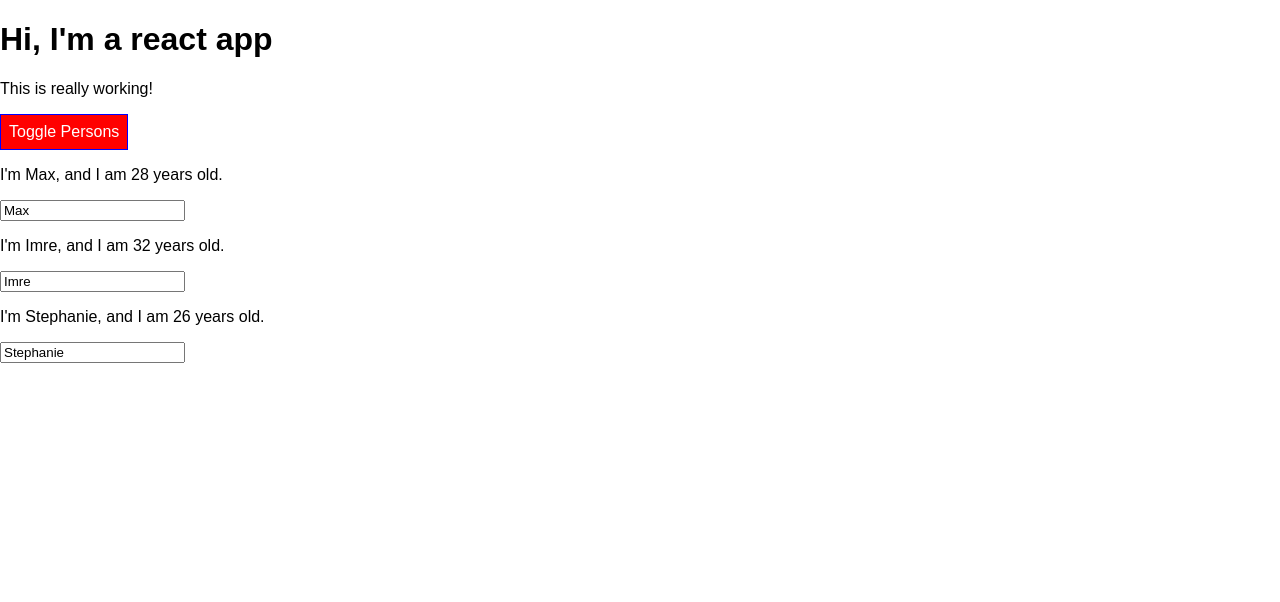
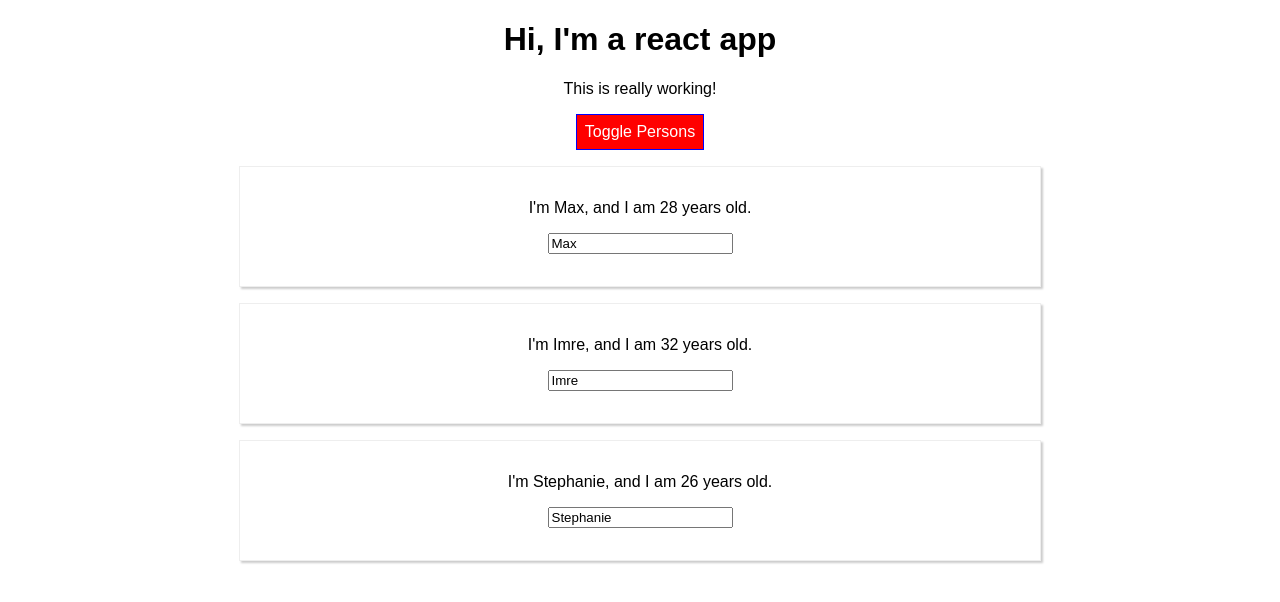
Before and after one commit to Zsemle/react-complete-guide, a React app: page / in a window 1280 px wide. Both pictures are taken after a click on the button "Toggle Persons". Shown: the top 602 px of the page. Built offline with nearby package versions, Linux system fonts and the light colour scheme.

Commit message:
css works as before

```diff
--- a/src/App.js
+++ b/src/App.js
@@ -1,7 +1,6 @@
 import React, { Component } from 'react';
-import './App.css';
+import classes from './App.css';
 import Person from './Person/Person';
-import './Person/Person.css';
 
 class App extends Component {
   state = {
@@ -48,12 +47,12 @@
       cursor: "pointer"
     }
 
-    let classes = [];
+    let assignedClasses = [];
     if(this.state.persons.length<=2){
-      classes.push("red")
+      assignedClasses.push(classes.red)
     }
     if(this.state.persons.length<=1){
-      classes.push("red","bold")
+      assignedClasses.push(classes.bold)
     }
 
     let persons = null;
@@ -75,9 +74,9 @@
     }
 
     return (
-        <div className="App">
+        <div className={classes.App}>
           <h1>Hi, I'm a react app</h1>
-          <p className={classes.join(' ')}>This is really working!</p>
+          <p className={assignedClasses.join(' ')}>This is really working!</p>
           <button style={style} onClick={() => this.togglePersonsHandler()}>Toggle Persons</button>
           {persons}
         </div>
--- a/src/Person/Person.js
+++ b/src/Person/Person.js
@@ -1,4 +1,5 @@
 import React from 'react';
+import classes from './Person.css';
 
 const person = (props) => {
   const style = {
@@ -6,7 +7,7 @@
     }
 
   return (
-    <div className="Person" style={style}>
+    <div className={classes.Person} style={style}>
       <p onClick={props.click}>I'm {props.name}, and I am  {props.age} years old.</p>
       <p>{props.children}</p>
       <p><input type="text" onChange={props.changed} value={props.name}/></p>
```
